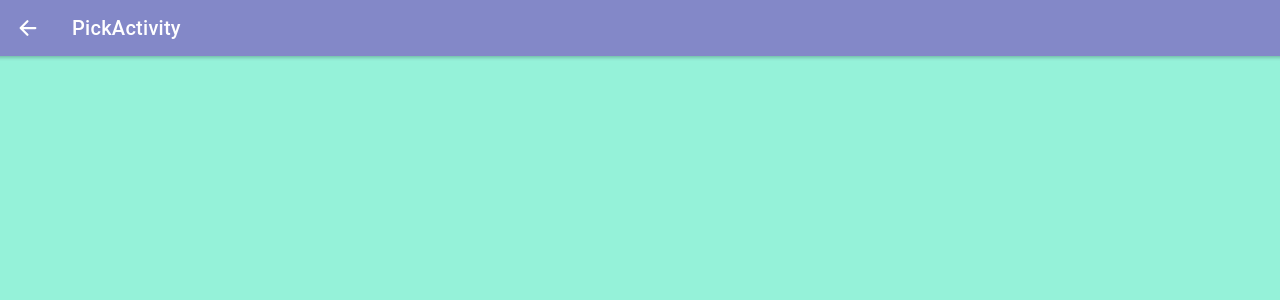
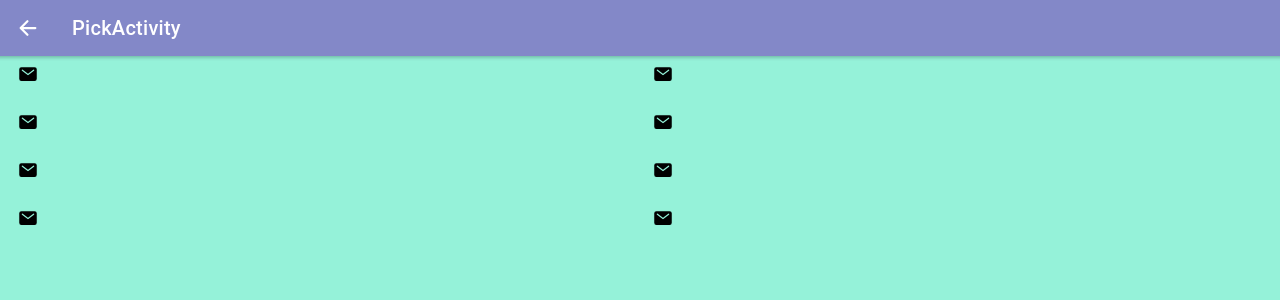
Before and after one commit to mgnorman239/INF-134-PlantyApp, a React (Create React App) app in the folder plantyApp/: page /PickActivity in a window 1280 px wide. Shown: the top 300 px of the page. Built offline with nearby package versions, Linux system fonts and the light colour scheme.

Commit message:
prob PickActivity page icon can not be bigger

```diff
--- a/plantyApp/src/pages/PickActivity.css
+++ b/plantyApp/src/pages/PickActivity.css
@@ -3,3 +3,14 @@
     height: 150px;
     color: #000000
 }
+.grid_menu{
+    position: absolute;
+    top: 20px;
+    left: 30px;
+    height: 150%;
+
+}
+
+.input-line-icon{
+    width: 80px;
+}
--- a/plantyApp/src/pages/PickActivity.tsx
+++ b/plantyApp/src/pages/PickActivity.tsx
@@ -1,6 +1,6 @@
 import { camera, trash, close } from 'ionicons/icons';
 import React ,{ Component }from 'react';
-import {IonSlides, IonSlide ,IonListHeader,IonLabel,IonRadio, IonContent, IonHeader, IonPage, IonInput, IonItem, IonButton, IonIcon, IonToolbar, IonTitle, IonButtons, IonBackButton, IonText, IonSelect, IonRadioGroup } from '@ionic/react';
+import {IonSlides, IonSlide ,IonListHeader,IonLabel,IonRadio, IonContent, IonHeader, IonPage, IonInput, IonItem, IonButton, IonIcon, IonToolbar, IonTitle, IonButtons, IonBackButton, IonText, IonSelect, IonRadioGroup, IonGrid, IonRow, IonCol } from '@ionic/react';
 import { mail, lockClosed, arrowBack, construct} from 'ionicons/icons';
 import { render } from '@testing-library/react';
 // import "./Welcome.css"
@@ -19,7 +19,50 @@ class  PickActivity extends React.Component{
             </IonToolbar>
         </IonHeader>
         <IonContent>
+            <IonGrid class="grid_menu">
+                {/* grid be wider have to use br element */}
+                {/* size is for the*/}
+                <IonRow class="grid_row">
+                    <IonCol>
+                            <IonIcon icon={mail} class="input-line-icon" ></IonIcon>
+                        </IonCol>
+                        <IonCol>
+                            <IonIcon icon={mail} class="input-line-icon" ></IonIcon>
+                        </IonCol>
+                    </IonRow>
+                    <br></br>
+                    <br></br>
+                    <IonRow class="grid_row">
+                    <IonCol>
+                            <IonIcon icon={mail} class="input-line-icon"></IonIcon>
+                        </IonCol>
+                        <IonCol>
+                            <IonIcon icon={mail} class="input-line-icon"></IonIcon>
+                        </IonCol>
+                    </IonRow>
+                    <br></br>
+                    <br></br>
+                    <IonRow>
+                    <IonCol>
+                            <IonIcon icon={mail} class="input-line-icon"></IonIcon>
+                        </IonCol>
+                        <IonCol>
+                            <IonIcon icon={mail} class="input-line-icon"></IonIcon>
+                        </IonCol>
+                    </IonRow>
+                    <br></br>
+                    <br></br>
+                    <IonRow >
+                    <IonCol>
+                            <IonIcon icon={mail} class="input-line-icon"></IonIcon>
+                        </IonCol>
+                        <IonCol>
+                            <IonIcon icon={mail} class="input-line-icon"></IonIcon>
+                        </IonCol>
+                    </IonRow>
 
+
+            </IonGrid>
         </IonContent>
         </IonPage>
         )
--- a/plantyApp/src/pages/Welcome.css
+++ b/plantyApp/src/pages/Welcome.css
@@ -11,20 +11,13 @@
     left:20px;
 }
 
-.Actuvity-button{
+.Activity-button{
     position: absolute;
     width: 100px;
     height: 41px;
-    left: 70px;
+    left: 120px;
     top: 290px;
     background: #1A988A;;
-}
-.previous{
-    position: absolute;
-    width: 50px;
-    left: 0px;
-    top: 290px;
-    background: #1A988A;
 }
 
 .next{
@@ -34,7 +27,10 @@
     top: 290px;
     background: #1A988A;
 }
-.left{
-    position: absolute;
-    left:0px;
+.welcome-image{
+    position: relative;
+    top: 50px;
+    left: 0px;
+    height: 250px;
+    width: 200px;
 }
--- a/plantyApp/src/pages/Welcome.tsx
+++ b/plantyApp/src/pages/Welcome.tsx
@@ -20,25 +20,25 @@ class Welcome extends Component{
             </IonToolbar>
         </IonHeader>
         <IonContent>
-        <IonSlides pager={true} options={slideOpts}>
+        <IonSlides class="welcome-image" pager={true} options={slideOpts}>
         <IonSlide>
-        <IonItem class="planty">
+        <IonItem>
           <img src={require("./images/Planty.jpg")} alt="Planty the Self-Care Plant"></img>
         </IonItem>
         </IonSlide>
         <IonSlide>
-        <IonItem class="welcome-image">
+        <IonItem >
           <img src={require("./images/sunflower.jpg")} alt="Planty the Self-Care Plant"></img>
         </IonItem>
         </IonSlide>
         <IonSlide>
-        <IonItem class="welcome-image">
+        <IonItem>
           <img src={require("./images/flowers.jpg")} alt="Planty the Self-Care Plant"></img>
         </IonItem>
         </IonSlide>
         </IonSlides>
 
-        <IonButton class = "Actuvity-button" color="#8388C8" href = "/PickActivity">Activity</IonButton>
+        <IonButton class = "Activity-button" color="#8388C8" href = "/PickActivity">Activity</IonButton>
 
         </IonContent>
         </IonPage>
```
